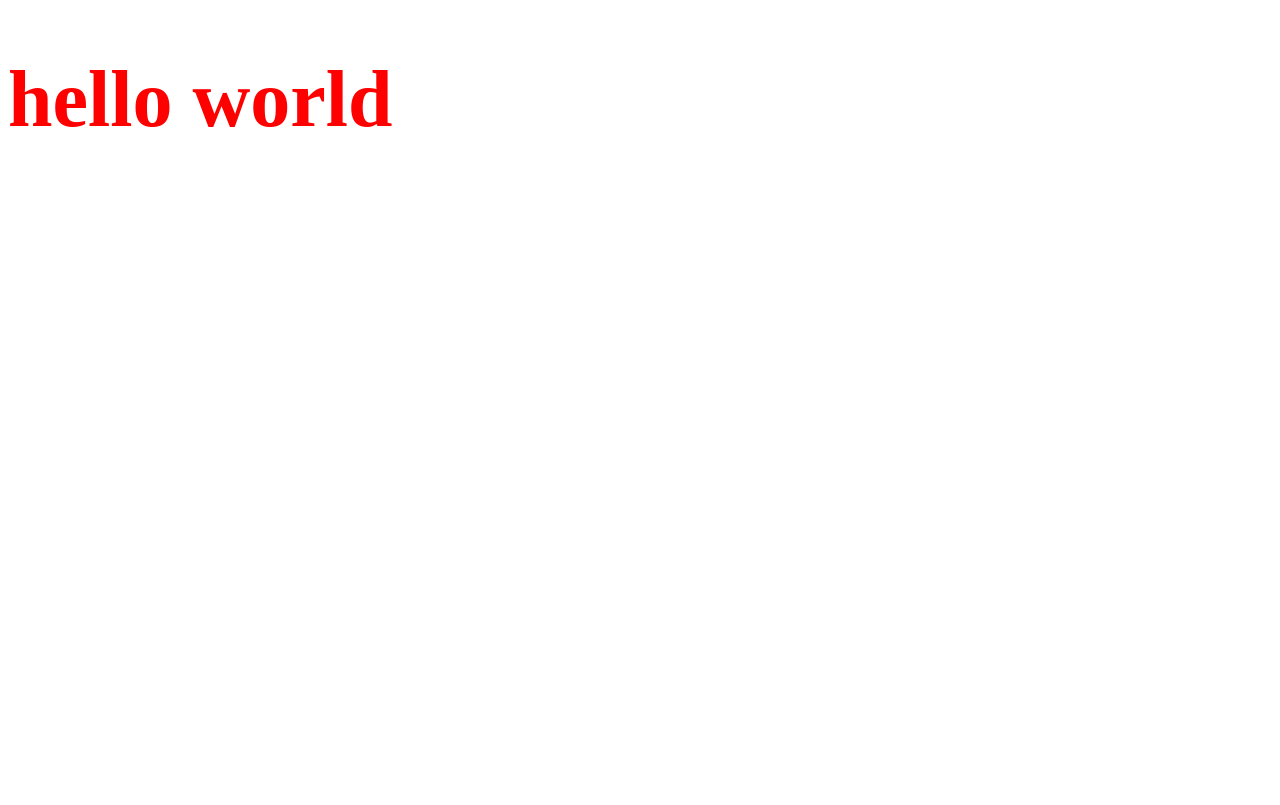
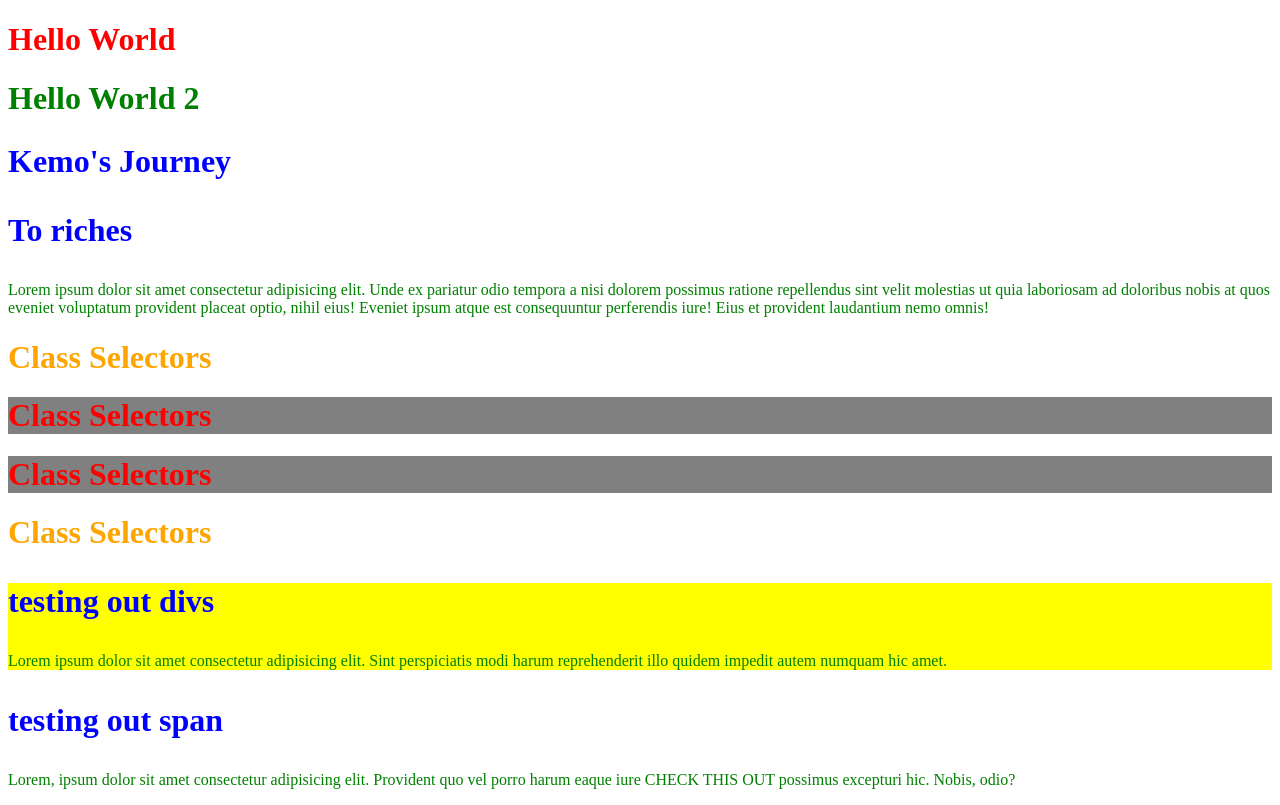
Before and after one commit to jammehk/html-css-repo, a plain HTML site: page CSS/index.html in a window 1280 px wide. Drawn offline with Linux system fonts and the light colour scheme.

Commit message:
tutorial

```diff
--- a/CSS/index.html
+++ b/CSS/index.html
@@ -4,15 +4,42 @@
     <meta charset="UTF-8" />
     <meta name="viewport" content="width=device-width, initial-scale=1.0" />
     <title>CSS TUTORIAL</title>
-    <style>
-      h1 {
-        color: red;
-        font-size: 5rem;
-      }
-    </style>
+    <link rel="stylesheet" href="./styles.css" />
   </head>
+
   <body>
-    <!-- internal css -->
-    <h1>hello world</h1>
+    <h1 id="1">Hello World</h1>
+    <h1 id="check">Hello World 2</h1>
+    <h2>Kemo's Journey</h2>
+    <h3>To riches</h3>
+    <p>
+      Lorem ipsum dolor sit amet consectetur adipisicing elit. Unde ex pariatur
+      odio tempora a nisi dolorem possimus ratione repellendus sint velit
+      molestias ut quia laboriosam ad doloribus nobis at quos eveniet voluptatum
+      provident placeat optio, nihil eius! Eveniet ipsum atque est consequuntur
+      perferendis iure! Eius et provident laudantium nemo omnis!
+    </p>
+
+    <!-- classes -->
+    <h1 class="test">Class Selectors</h1>
+    <h1 class="many">Class Selectors</h1>
+    <h1 class="many">Class Selectors</h1>
+    <h1 class="test">Class Selectors</h1>
+
+    <!-- Testing out divs and spans -->
+    <div>
+      <h3>testing out divs</h3>
+      <p>
+        Lorem ipsum dolor sit amet consectetur adipisicing elit. Sint
+        perspiciatis modi harum reprehenderit illo quidem impedit autem numquam
+        hic amet.
+      </p>
+    </div>
+    <h3>testing out span</h3>
+    <p>
+      Lorem, ipsum dolor sit amet consectetur adipisicing elit. Provident quo
+      vel porro harum eaque iure <span>check this out</span> possimus excepturi
+      hic. Nobis, odio?
+    </p>
   </body>
 </html>
--- /dev/null
+++ b/CSS/styles.css
@@ -0,0 +1,32 @@
+/* id selectors */
+h1 {
+  color: red;
+  font-size: 2rem;
+}
+
+/* id selectors and selector grouping */
+#check,
+p {
+  color: green;
+}
+h2,
+h3 {
+  color: blue;
+  font-size: 2rem;
+}
+
+/* class selectors */
+.test {
+  color: orange;
+}
+.many {
+  background: grey;
+}
+
+/* div and span */
+div {
+  background-color: yellow;
+}
+span {
+  text-transform: uppercase;
+}
```
